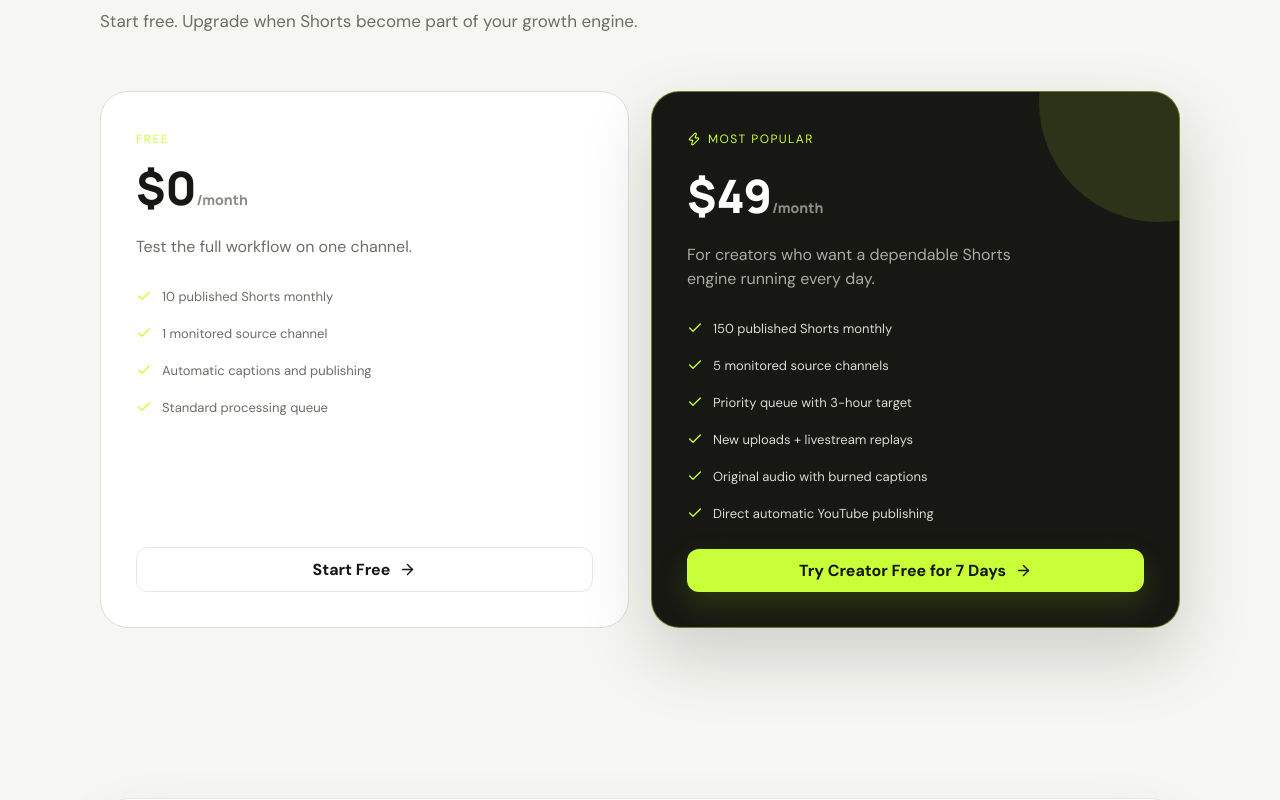
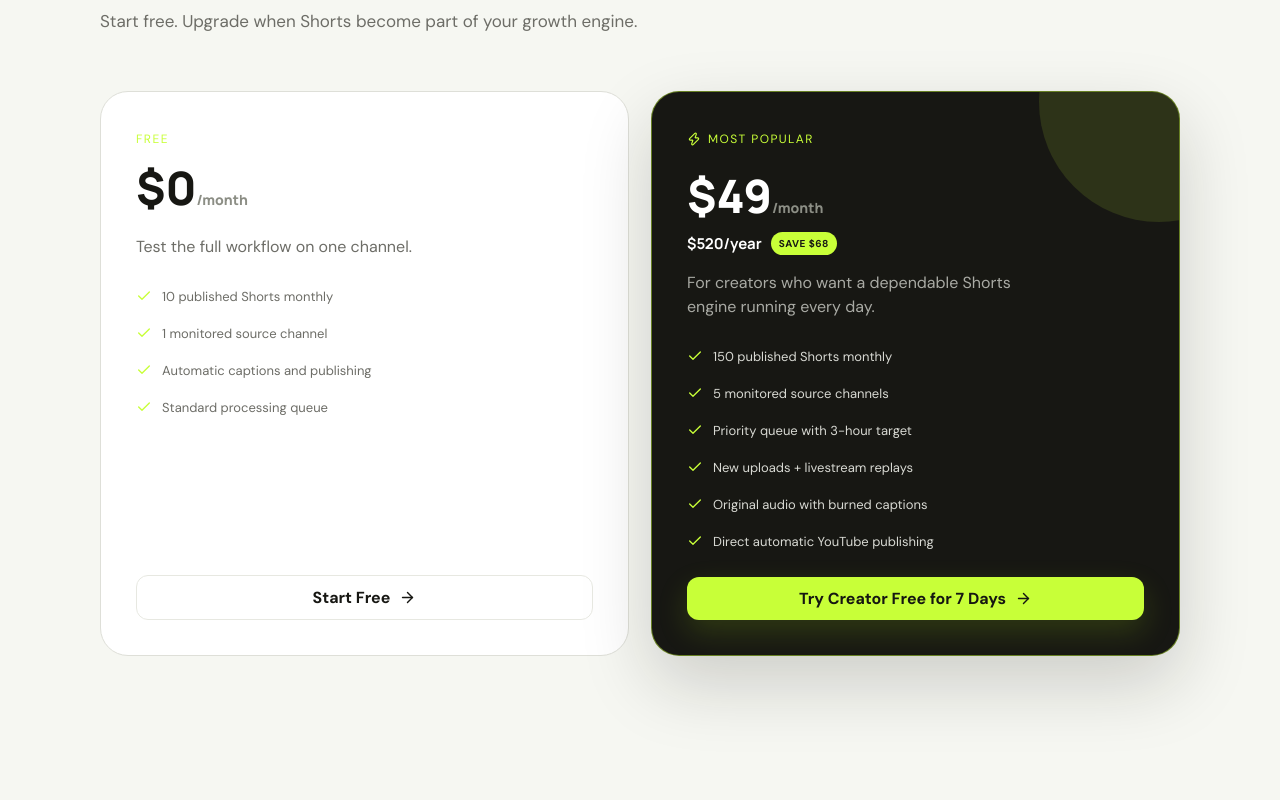
Before and after one commit to orbitwebsites-cloud/clipforge-cli, a Next.js app in the folder saas/: page / in a window 1280 px wide. Shown: the part 1740-2540 px from the top of the page. Built offline with nearby package versions, Linux system fonts and the light colour scheme.

Commit message:
Add annual Creator plan and custom domain

```diff
--- a/saas/app/api/auth/youtube/start/route.ts
+++ b/saas/app/api/auth/youtube/start/route.ts
@@ -2,7 +2,7 @@ import { cookies } from 'next/headers';
 import { NextResponse } from 'next/server';
 import { signState } from '@/lib/crypto';
 import { tenantIdFromSession } from '@/lib/session';
-import { YOUTUBE_SCOPES } from '@/lib/youtube';
+import { googleOAuthRedirectUri, YOUTUBE_SCOPES } from '@/lib/youtube';
 import { appUrl } from '@/lib/app-url';
 
 export async function GET() {
@@ -13,7 +13,7 @@ export async function GET() {
     const jar = await cookies();
     jar.set('youtube_oauth_state', state, { httpOnly: true, sameSite: 'lax', secure: process.env.NODE_ENV === 'production', maxAge: 600, path: '/' });
     const url = new URL('https://accounts.google.com/o/oauth2/v2/auth');
-    url.search = new URLSearchParams({ client_id: process.env.GOOGLE_CLIENT_ID, redirect_uri: `${appUrl()}/api/auth/youtube/callback`, response_type: 'code', scope: YOUTUBE_SCOPES.join(' '), access_type: 'offline', include_granted_scopes: 'true', prompt: 'consent', state }).toString();
+    url.search = new URLSearchParams({ client_id: process.env.GOOGLE_CLIENT_ID, redirect_uri: googleOAuthRedirectUri(), response_type: 'code', scope: YOUTUBE_SCOPES.join(' '), access_type: 'offline', include_granted_scopes: 'true', prompt: 'consent', state }).toString();
     return NextResponse.redirect(url);
   } catch { return NextResponse.redirect(new URL('/?auth=unavailable', appUrl())); }
 }
--- a/saas/app/api/billing/checkout/route.ts
+++ b/saas/app/api/billing/checkout/route.ts
@@ -6,15 +6,18 @@ import { appUrl } from '@/lib/app-url';
 
 export async function POST(request: Request) {
   try {
-    const { plan } = z.object({ plan: z.enum(['creator', 'studio']) }).parse(await request.json());
+    const { plan, billingCycle } = z.object({ plan: z.enum(['creator', 'studio']), billingCycle: z.enum(['monthly', 'annual']).default('monthly') }).parse(await request.json());
     const tenantId = await tenantIdFromSession();
-    if (plan === 'creator' && process.env.WHOP_CREATOR_CHECKOUT_URL) return Response.json({ url: process.env.WHOP_CREATOR_CHECKOUT_URL });
+    if (plan === 'creator') {
+      const whopUrl = billingCycle === 'annual' ? process.env.WHOP_CREATOR_ANNUAL_CHECKOUT_URL : process.env.WHOP_CREATOR_CHECKOUT_URL;
+      if (whopUrl) return Response.json({ url: whopUrl });
+    }
     if (!process.env.STRIPE_SECRET_KEY) return Response.json({ url: '/dashboard?checkout=demo' });
     const tenant = (await getDashboard(tenantId)).tenant;
-    const price = plan === 'studio' ? process.env.STRIPE_PRICE_STUDIO : process.env.STRIPE_PRICE_CREATOR;
+    const price = plan === 'studio' ? process.env.STRIPE_PRICE_STUDIO : billingCycle === 'annual' ? process.env.STRIPE_PRICE_CREATOR_ANNUAL : process.env.STRIPE_PRICE_CREATOR;
     if (!price) throw new Error(`Stripe price for ${plan} is not configured`);
     const stripe = new Stripe(process.env.STRIPE_SECRET_KEY);
-    const session = await stripe.checkout.sessions.create({ mode: 'subscription', customer: tenant.stripeCustomerId || undefined, customer_email: tenant.stripeCustomerId ? undefined : tenant.email, line_items: [{ price, quantity: 1 }], success_url: `${appUrl()}/dashboard?checkout=success`, cancel_url: `${appUrl()}/dashboard?checkout=canceled`, allow_promotion_codes: true, subscription_data: { metadata: { tenantId, plan } }, metadata: { tenantId, plan } });
+    const session = await stripe.checkout.sessions.create({ mode: 'subscription', customer: tenant.stripeCustomerId || undefined, customer_email: tenant.stripeCustomerId ? undefined : tenant.email, line_items: [{ price, quantity: 1 }], success_url: `${appUrl()}/dashboard?checkout=success`, cancel_url: `${appUrl()}/dashboard?checkout=canceled`, allow_promotion_codes: true, subscription_data: { metadata: { tenantId, plan, billingCycle } }, metadata: { tenantId, plan, billingCycle } });
     return Response.json({ url: session.url });
   } catch (error) { return Response.json({ error: error instanceof Error ? error.message : 'Checkout failed' }, { status: 400 }); }
 }
--- a/saas/app/dashboard/dashboard.tsx
+++ b/saas/app/dashboard/dashboard.tsx
@@ -41,9 +41,9 @@ export default function Dashboard({ initial }: { initial: DashboardData }) {
     if (!response.ok) setNotice(body.error || 'Could not remove source.');
   }
 
-  async function startCheckout() {
+  async function startCheckout(billingCycle: 'monthly' | 'annual' = 'monthly') {
     setSaving(true);
-    const response = await fetch('/api/billing/checkout', { method: 'POST', headers: { 'content-type': 'application/json' }, body: JSON.stringify({ plan: 'creator' }) });
+    const response = await fetch('/api/billing/checkout', { method: 'POST', headers: { 'content-type': 'application/json' }, body: JSON.stringify({ plan: 'creator', billingCycle }) });
     const body = await response.json(); setSaving(false);
     if (body.url) window.location.href = body.url;
   }
@@ -79,7 +79,7 @@ export default function Dashboard({ initial }: { initial: DashboardData }) {
           </div>
         </>}
 
-        <section className="billing-banner" id="billing"><div><span className="feature-icon purple"><Sparkles /></span><div><p className="overline">{data.tenant.plan} plan{data.tenant.complimentaryCreator ? ' · lifetime' : ''}</p><h2>{data.tenant.clipsThisMonth} / {data.tenant.monthlyClipLimit} uploads this month</h2><p>{data.sourceChannels.length} / {data.tenant.sourceChannelLimit} source channels connected.</p></div></div><div className="billing-actions"><a className="button button-ghost" href="/api/auth/youtube/start">Change destination</a>{!data.tenant.complimentaryCreator && <button className="button button-primary" onClick={startCheckout} disabled={saving}>{data.tenant.plan === 'free' ? 'Upgrade to Creator' : 'Manage subscription'} <ArrowRight /></button>}</div></section>
+        <section className="billing-banner" id="billing"><div><span className="feature-icon purple"><Sparkles /></span><div><p className="overline">{data.tenant.plan} plan{data.tenant.complimentaryCreator ? ' · lifetime' : ''}</p><h2>{data.tenant.clipsThisMonth} / {data.tenant.monthlyClipLimit} uploads this month</h2><p>{data.sourceChannels.length} / {data.tenant.sourceChannelLimit} source channels connected.</p></div></div><div className="billing-actions"><a className="button button-ghost" href="/api/auth/youtube/start">Change destination</a>{!data.tenant.complimentaryCreator && <><button className="button button-ghost" onClick={() => startCheckout('monthly')} disabled={saving}>$49 monthly</button><button className="button button-primary" onClick={() => startCheckout('annual')} disabled={saving}>$520 yearly · Save $68 <ArrowRight /></button></>}</div></section>
       </>}
     </section>
   </main>;
--- a/saas/app/layout.tsx
+++ b/saas/app/layout.tsx
@@ -10,7 +10,7 @@ export const metadata: Metadata = {
     title: 'Turn every YouTube upload into captioned Shorts',
     description: 'Connect your channels once. ClipForge finds the moments, adds captions, and publishes the Shorts for you.',
     type: 'website',
-    url: 'https://saas-puce-one-84.vercel.app',
+    url: 'https://clipforge.klippdstudio.com',
     siteName: 'ClipForge Cloud',
   },
 };
--- a/saas/app/page.tsx
+++ b/saas/app/page.tsx
@@ -43,7 +43,7 @@ export default function HomePage() {
       <section className="pricing-section" id="pricing">
         <div><p className="overline">Simple pricing</p><h2>Choose how fast you want to grow.</h2><p className="pricing-intro">Start free. Upgrade when Shorts become part of your growth engine.</p></div>
         <article className="price-card free-plan"><div><span>Free</span><h3>$0<small>/month</small></h3><p>Test the full workflow on one channel.</p><ul><li><Check /> 10 published Shorts monthly</li><li><Check /> 1 monitored source channel</li><li><Check /> Automatic captions and publishing</li><li><Check /> Standard processing queue</li></ul></div><Link className="button button-ghost" href="/sign-up">Start Free <ArrowRight size={17} /></Link></article>
-        <article className="price-card creator-plan"><div><span className="popular-label"><Zap /> Most popular</span><h3>$49<small>/month</small></h3><p>For creators who want a dependable Shorts engine running every day.</p><ul><li><Check /> 150 published Shorts monthly</li><li><Check /> 5 monitored source channels</li><li><Check /> Priority queue with 3-hour target</li><li><Check /> New uploads + livestream replays</li><li><Check /> Original audio with burned captions</li><li><Check /> Direct automatic YouTube publishing</li></ul></div><Link className="button button-primary" href="/sign-up">Try Creator Free for 7 Days <ArrowRight size={17} /></Link></article>
+        <article className="price-card creator-plan"><div><span className="popular-label"><Zap /> Most popular</span><h3>$49<small>/month</small></h3><div className="annual-offer"><b>$520/year</b><span>Save $68</span></div><p>For creators who want a dependable Shorts engine running every day.</p><ul><li><Check /> 150 published Shorts monthly</li><li><Check /> 5 monitored source channels</li><li><Check /> Priority queue with 3-hour target</li><li><Check /> New uploads + livestream replays</li><li><Check /> Original audio with burned captions</li><li><Check /> Direct automatic YouTube publishing</li></ul></div><Link className="button button-primary" href="/sign-up">Try Creator Free for 7 Days <ArrowRight size={17} /></Link></article>
       </section>
 
       <section className="creator-proof">
--- a/saas/app/pricing.css
+++ b/saas/app/pricing.css
@@ -88,6 +88,28 @@
   width: 14px;
 }
 
+.annual-offer {
+  display: flex;
+  align-items: center;
+  gap: 9px;
+  margin: -3px 0 16px;
+}
+
+.annual-offer b {
+  font: 700 15px 'Manrope';
+}
+
+.annual-offer span {
+  padding: 5px 8px;
+  border-radius: 999px;
+  background: var(--lime);
+  color: #171713;
+  font-size: 10px;
+  font-weight: 800;
+  text-transform: uppercase;
+  letter-spacing: .05em;
+}
+
 .creator-proof {
   max-width: 1080px;
   margin: 0 auto 120px;
--- a/saas/lib/youtube.ts
+++ b/saas/lib/youtube.ts
@@ -10,8 +10,10 @@ export const YOUTUBE_SCOPES = [
   'https://www.googleapis.com/auth/yt-analytics.readonly',
 ];
 
+export const googleOAuthRedirectUri = () => process.env.GOOGLE_OAUTH_REDIRECT_URI || `${appUrl()}/api/auth/youtube/callback`;
+
 export async function exchangeCode(code: string) {
-  const redirectUri = `${appUrl()}/api/auth/youtube/callback`;
+  const redirectUri = googleOAuthRedirectUri();
   const response = await fetch('https://oauth2.googleapis.com/token', { method: 'POST', headers: { 'content-type': 'application/x-www-form-urlencoded' }, body: new URLSearchParams({ code, client_id: process.env.GOOGLE_CLIENT_ID || '', client_secret: process.env.GOOGLE_CLIENT_SECRET || '', redirect_uri: redirectUri, grant_type: 'authorization_code' }) });
   const body = await response.json();
   if (!response.ok) throw new Error(body.error_description || body.error || 'Google token exchange failed');
```
Also changed, not shown: saas/marketing/creator-launch.md (+3 -3 lines), 2 other files (tests, documents, lock files or other folders).
